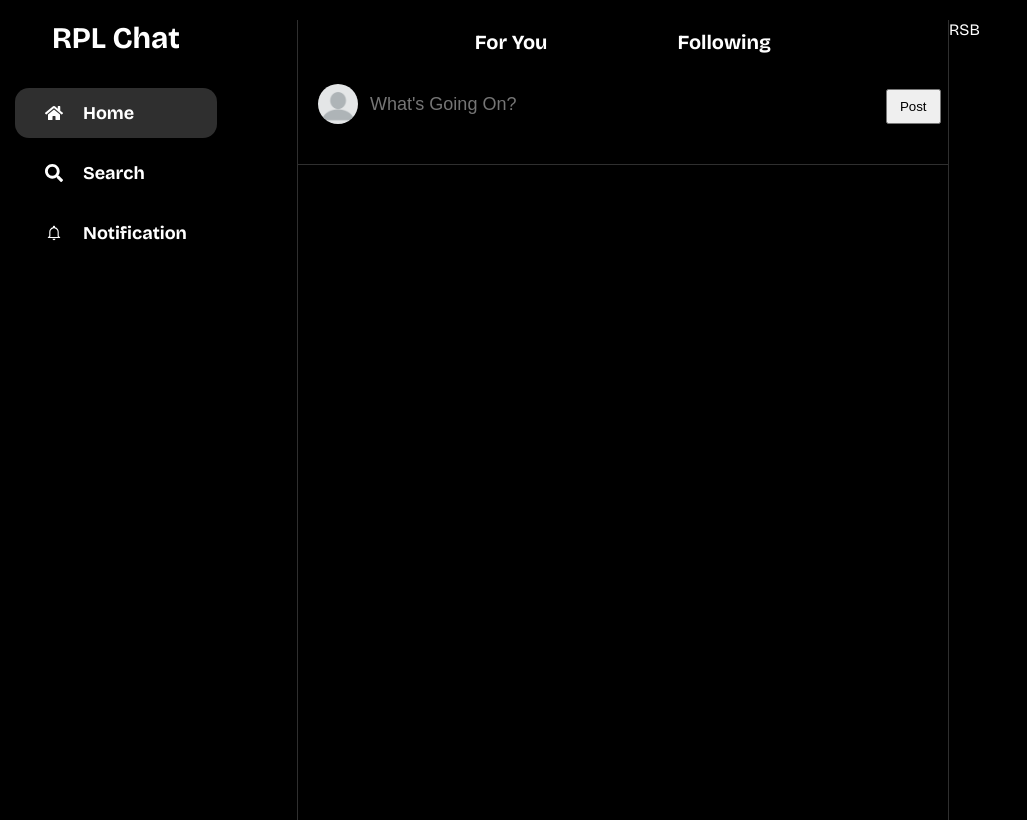
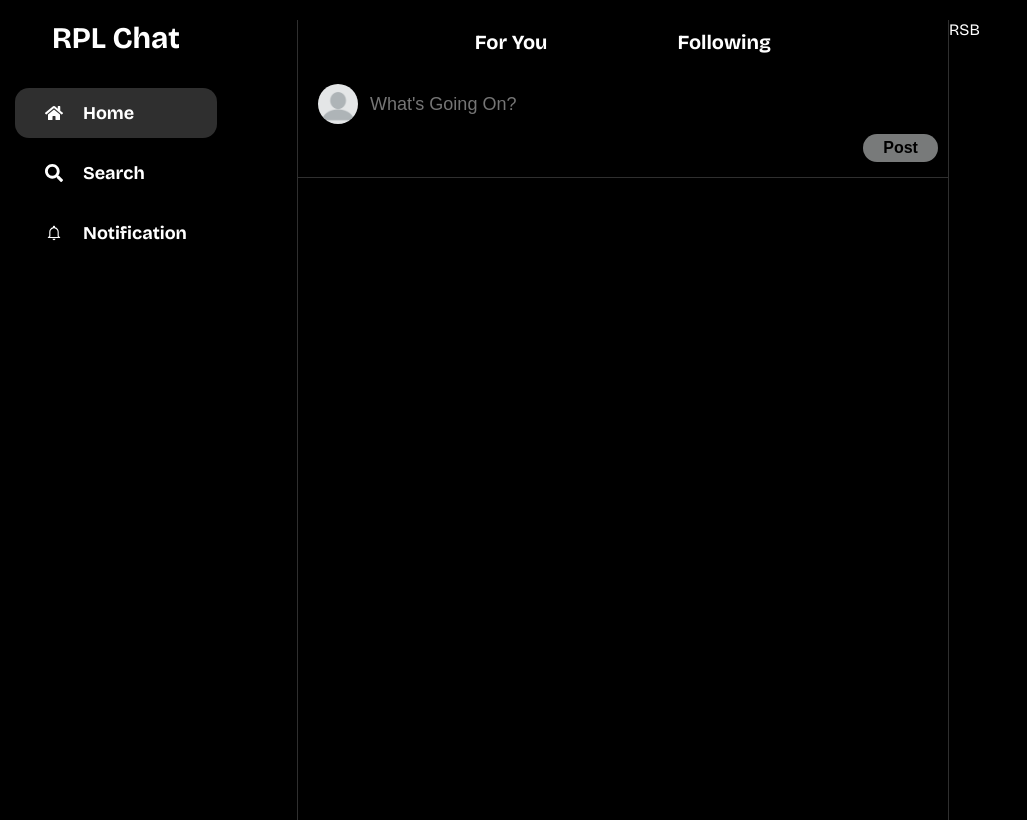
Before and after one commit to MadeSatya5/rpl-chat-fe, a React (Vite) app: page / in a window 1280 px wide. Shown: the whole page, without its empty margins (0-1027 px from the left). Built offline with nearby package versions, Linux system fonts and the light colour scheme.

Commit message:
feat: add form input post

```diff
--- a/src/components/ui/FormPost.jsx
+++ b/src/components/ui/FormPost.jsx
@@ -1,13 +1,32 @@
-import ProfilePicture from "./ProfilePicture"
+import { useState } from "react";
+import ProfilePicture from "./ProfilePicture";
 
 function FormPost() {
-    return (
-        <form className="form-post">
-            <ProfilePicture />
-            <input type="text" placeholder="What's Going On?"/>
-            <button>Post</button>
-        </form>
-    )
+  const [inputPost, setInputPost] = useState("");
+
+  function handleSubmit(e) {
+      e.preventDefault();
+
+      if(!inputPost) return;
+      console.log(inputPost);
+
+      setInputPost("");
+  }
+
+  return (
+    <form className="form-post" onSubmit={handleSubmit}>
+      <div className="input-container">
+        <ProfilePicture />
+        <input
+          type="text"
+          placeholder="What's Going On?"
+          value={inputPost}
+          onChange={(e) => setInputPost(e.target.value)}
+        />
+      </div>
+      <button>Post</button>
+    </form>
+  );
 }
 
-export default FormPost
+export default FormPost;
--- a/src/index.css
+++ b/src/index.css
@@ -3,6 +3,7 @@
   --color-primary-medium: #1A1A1A;
   --color-primary-light: #2F2F2F;
   --color-text-white: #ffffff;
+  --color-button: #787A7A;
 }
 body{
   font-family: "Bricolage Grotesque", sans-serif;
@@ -91,24 +92,39 @@ h4,h2 {
 .form-post{
   margin-top: 20px;
   display: flex;
+  flex-direction: column;
+
+  border-bottom: 1px solid var(--color-primary-light);
+  padding-bottom: 15px;
+  padding-left: 20px;
+}
+.input-container{
+  display: flex;
   gap: 10px;
-  border-bottom: 1px solid var(--color-primary-light);
-  padding-bottom: 40px;
-  padding-left: 20px;
-
 }
-.form-post input{
+.input-container input{
   font-size: 18px;
   background-color: var(--color-primary);
   border: none;
   color: var(--color-text-white);
   width: 80%;
 }
-.form-post input:focus{
+.input-container input:focus{
   outline: none;
   border-bottom: 1px solid var(--color-primary-light);
 }
 .form-post button {
-  align-self: flex-end; /* Menjaga tombol tetap di bawah */
-  padding: 8px 12px;
+  align-self: end;
+  color: var(--color-primary);
+  border: none;
+  border-radius: 20px;
+  padding: 5px 20px;
+  font-size: 16px;
+  margin-top: 10px;
+  margin-right: 10px;
+  font-weight: 600;
+  background-color: var(--color-button);
 }
+.form-post button:hover{
+  cursor: pointer;
+}
```
